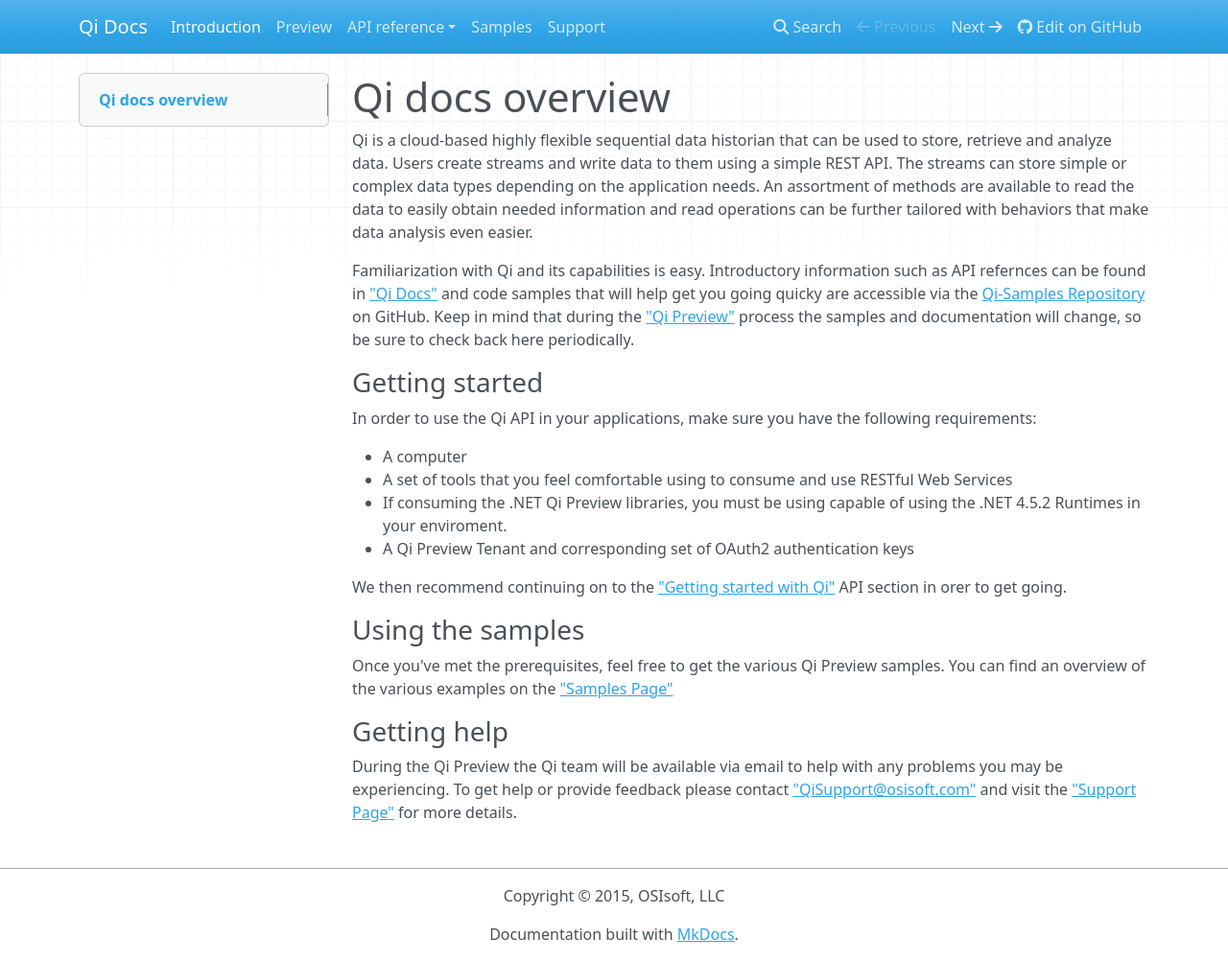
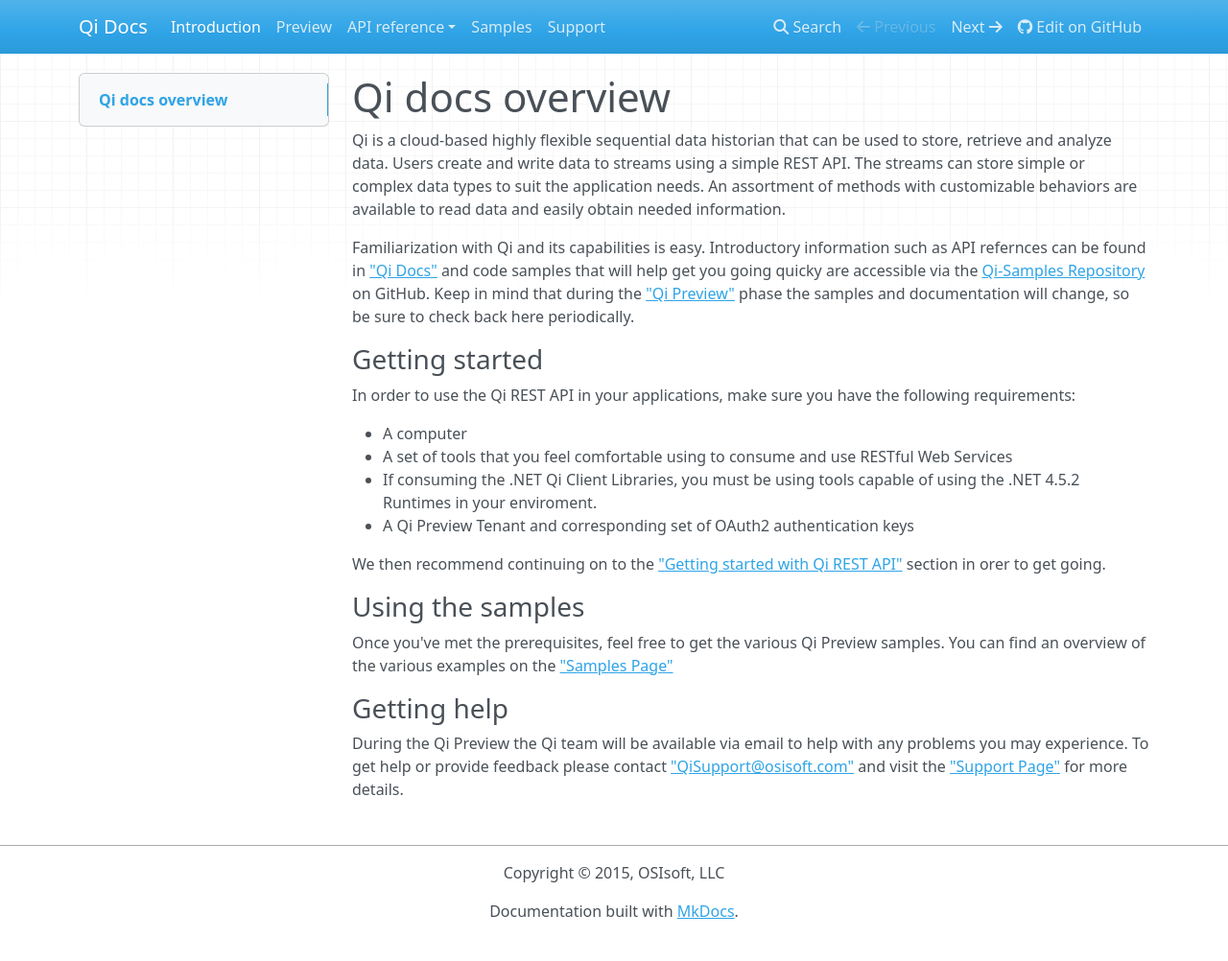
Before and after one commit to ssuryanarayanan/Qi-Docs, an MkDocs documentation site: the page built from docs/index.md, in a window 1280 px wide and 1002 px high. Shown: the whole window at 96% size. Built offline with MkDocs 1.6.1, drawn with Linux system fonts in a browser that asks for light colours; nearby versions of some CDN libraries; old or Windows-style settings are respelled for this version of MkDocs.

Commit message:
Update index.md

```diff
--- a/docs/index.md
+++ b/docs/index.md
@@ -1,20 +1,20 @@
 #Qi docs overview
-Qi is a cloud-based highly flexible sequential data historian that can be used to store, retrieve and analyze data. Users create streams and write data to them using a simple REST API. The streams can store simple or complex data types depending on the application needs. An assortment of methods are available to read the data to easily obtain needed information and read operations can be further tailored with behaviors that make data analysis even easier.
+Qi is a cloud-based highly flexible sequential data historian that can be used to store, retrieve and analyze data. Users create and write data to streams using a simple REST API. The streams can store simple or complex data types to suit the application needs. An assortment of methods with customizable behaviors are available to read data and easily obtain needed information.
 
 Familiarization with Qi and its capabilities is easy. Introductory information such as API refernces can be found in ["Qi Docs"](https://qi-docs.readthedocs.org/en/latest/Overview/) and code samples that will help get you going quicky are accessible via the <a href="https://github.com/osisoft/Qi-Samples" target="_blank">Qi-Samples Repository</a> on GitHub.
-Keep in mind that during the ["Qi Preview"](https://qi-docs.readthedocs.org/en/latest/preview/) process the samples and documentation will change, so be sure to check back here periodically.
+Keep in mind that during the ["Qi Preview"](https://qi-docs.readthedocs.org/en/latest/preview/) phase the samples and documentation will change, so be sure to check back here periodically.
 ### Getting started
-In order to use the Qi API in your applications, make sure you have the following requirements:
+In order to use the Qi REST API in your applications, make sure you have the following requirements:
 
 - A computer
 - A set of tools that you feel comfortable using to consume and use RESTful Web Services
-- If consuming the .NET Qi Preview libraries, you must be using capable of using the .NET 4.5.2 Runtimes in your enviroment.
+- If consuming the .NET Qi Client Libraries, you must be using tools capable of using the .NET 4.5.2 Runtimes in your enviroment.
 - A Qi Preview Tenant and corresponding set of OAuth2 authentication keys
 
-We then recommend continuing on to the ["Getting started with Qi"](https://qi-docs.readthedocs.org/en/latest/Overview/) API section in orer to get going.
+We then recommend continuing on to the ["Getting started with Qi REST API"](https://qi-docs.readthedocs.org/en/latest/Overview/) section in orer to get going.
 
 ### Using the samples
 Once you've met the prerequisites, feel free to get the various Qi Preview samples.
 You can find an overview of the various examples on the ["Samples Page"](https://qi-docs.readthedocs.org/en/latest/samples/)
 ### Getting help
-During the Qi Preview the Qi team will be available via email to help with any problems you may be experiencing. To get help or provide feedback please contact ["QiSupport@osisoft.com"](Mailto:QiSupport@osisoft.com) and visit the ["Support Page"](http://qi-docs.osisoft.com/en/latest/support/) for more details.
+During the Qi Preview the Qi team will be available via email to help with any problems you may experience. To get help or provide feedback please contact ["QiSupport@osisoft.com"](Mailto:QiSupport@osisoft.com) and visit the ["Support Page"](http://qi-docs.osisoft.com/en/latest/support/) for more details.
```
